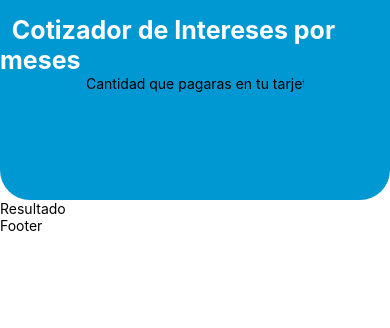
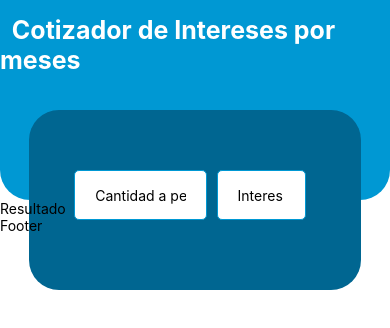
Before and after one commit to davidroman-hub/Taxes-Quote, a React Native app: screen / in a window 390 px wide. Shown: the top 328 px of the page. Built offline with nearby package versions, Linux system fonts and the light colour scheme.

Commit message:
T-6 Adding Quote Taxes form

```diff
--- a/src/components/Form.js
+++ b/src/components/Form.js
@@ -1,14 +1,58 @@
 
 import React from 'react'
 import {StyleSheet, TextInput, View} from 'react-native';
-import color from '../utils/colors'
+import colors from '../utils/colors';
 
 const Form  = () => {
     return (
-        <View>
-            <TextInput placeholder='Cantidad que pagaras en tu tarjeta' />
+        <View  style={styles.viewForm}>
+            <View  style={styles.viewInputs}>
+            <TextInput
+                    placeholder='Cantidad a pedir'
+                    keyboardType='numeric'
+                    style={styles.input}
+                    />
+                <TextInput
+                    placeholder='Interes %'
+                    keyboardType='numeric'
+                    style={[styles.input, styles.inputPercentage ]} />
+
+            </View>
         </View>
     )
 }
 
+const styles = StyleSheet.create({
+    viewForm : {
+        position:'absolute',
+        bottom:-90,
+        width:'85%',
+        paddingHorizontal:50,
+        backgroundColor:colors.PRIMARY_COLOR_DARK,
+        borderRadius:30,
+        height:180,
+        justifyContent:"center"
+    },
+    viewInputs : {
+        flexDirection:'row'
+     },
+     input : {
+       height:50,
+       backgroundColor:'#fff',
+       borderWidth:1,
+       borderColor:colors.PRIMARY_COLOR,
+       borderRadius:5,
+       width:'60%',
+       marginRight:5,
+       marginLeft:-5,
+       marginBottom:10,
+       color:'#000',
+       paddingHorizontal:20
+     },
+     inputPercentage: {
+         width:'40%',
+         marginLeft:5
+     }
+})
+
 export default Form
```
